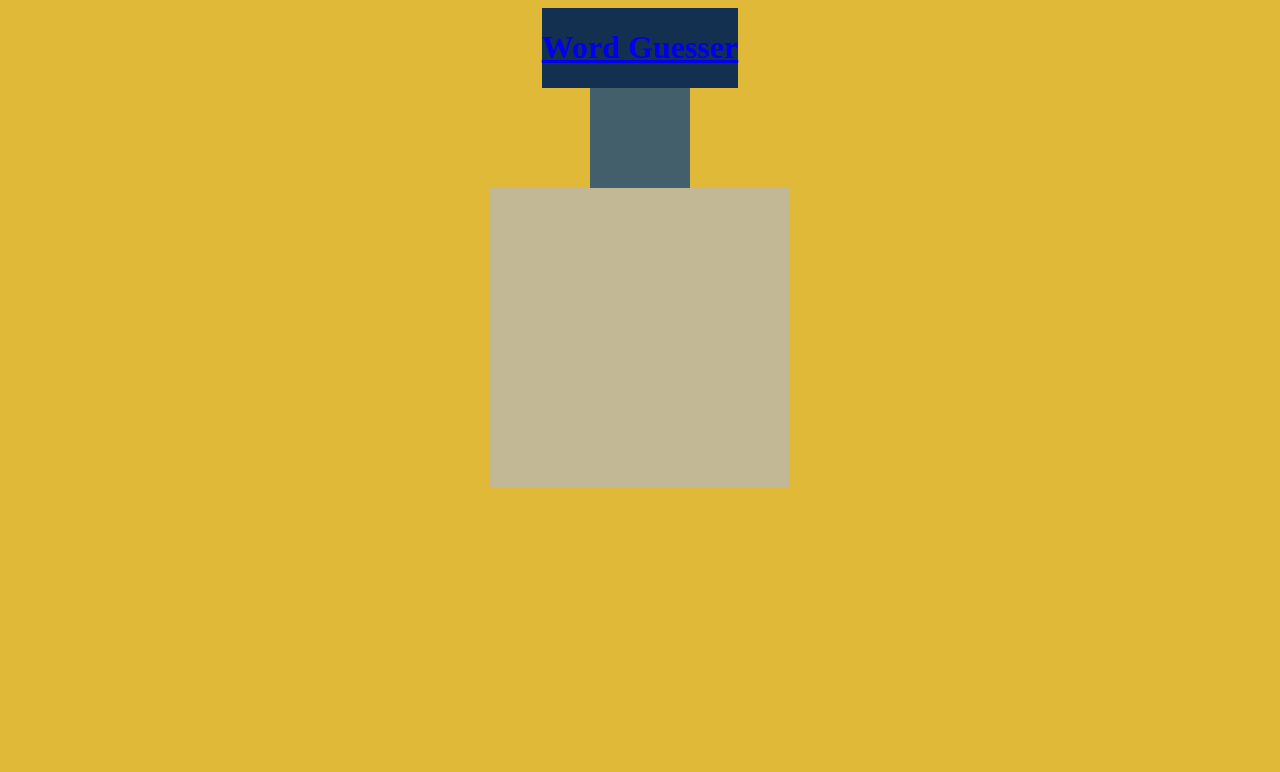
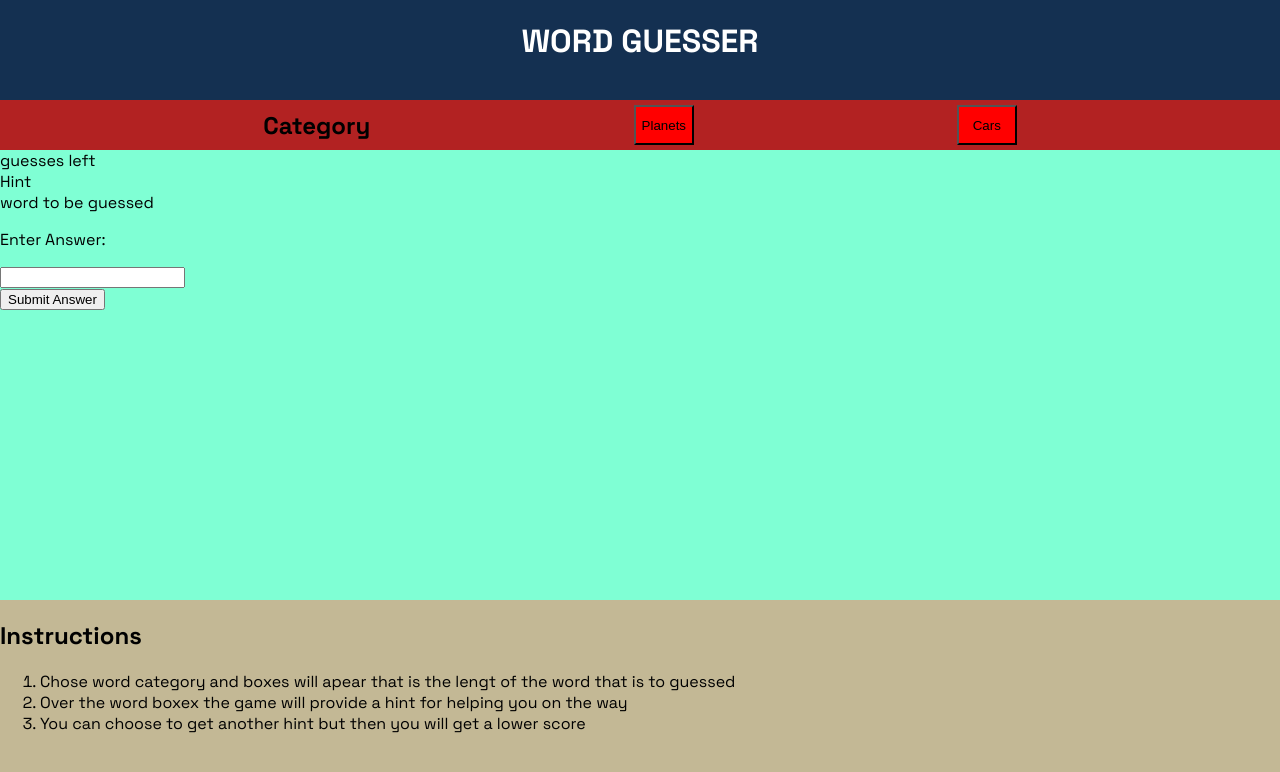
Before and after one commit to Stojj2/Portfolio-Project-2, a plain HTML site: page index.html in a window 1280 px wide. Drawn offline with Linux system fonts and the light colour scheme.

Commit message:
Add buttons and text elements to index.html file

```diff
--- a/assets/css/style.css
+++ b/assets/css/style.css
@@ -3,28 +3,58 @@ body {
     background-color: #e0b938;
     flex-direction: column;
     align-items: center;
+    margin: 0px;
+    font-family: 'Space Grotesk', sans-serif;
 }
 
 header {
+    display: flex;
     background-color: #143051;
+    width: 100%;
+    height: 100px;
+    justify-content: center;
+}
+
+header > div > a {
+  text-decoration: none;
+  color: white;
 }
 
 .game-area {
-    width: 100px;
-    height: 100px;
+    display: flex;
+    width: 100%;
+    height: 500px;
     background-color: #425F6B;
+    flex-direction: column;
+    align-items: center;
+    justify-content: flex-start;
 }
 
-.game {
-
+.game{
+    width: 100%;
+    height: 200px;
+    background-color: aquamarine;
+    flex-grow: 1;
 }
 
 .category {
-
+    display: flex;
+    width: 100%;
+    height: 50px;
+    background-color: firebrick;
+    flex-shrink: 2;
+    align-items: center;
+    justify-content: space-evenly;
+    flex-direction: row;
 }
 
+.category > button {
+    height: 40px;
+    width: 60px;
+    background-color: red ;
+}
 .instruction-area {
-    width: 300px;
+    width: 100%;
     height: 300px;
     background-color: #C3B895;
 }
--- a/index.html
+++ b/index.html
@@ -1,30 +1,60 @@
 <!DOCTYPE html>
 <html lang="en">
+
 <head>
     <meta charset="UTF-8">
     <meta http-equiv="X-UA-Compatible" content="IE=edge">
     <meta name="viewport" content="width=device-width, initial-scale=1.0">
     <link rel="stylesheet" href="assets/css/style.css">
-    <title>Word-Guesser</title>
+    <title>word-guesser</title>
+
+    <link rel="preconnect" href="https://fonts.googleapis.com">
+    <link rel="preconnect" href="https://fonts.gstatic.com" crossorigin>
+    <link href="https://fonts.googleapis.com/css2?family=Space+Grotesk:wght@400;700&display=swap" rel="stylesheet">
 </head>
+
 <body>
     <header>
         <div>
             <a href="#home">
-                <h1>Word Guesser</h1>
+                <h1>WORD GUESSER</h1>
             </a>
         </div>
     </header>
 
     <section class="game-area">
-        <div clas="game">
+        <div class="category">
+            <h2>Category</h2>
+            <button data-type="select" class="select-planet">Planets</button>
+            <button data-type="select" class="select-cars">Cars</button>
         </div>
-        <div class="category">
+        <div class="game">
+            <div class="guesses-left">
+                <span id="guesses-field">guesses left</span>
+            </div>
+            <div class="hint">
+                <span id="hint-field">Hint</span>
+            </div>
+            <div class="word">
+                <span id="word-field">word to be guessed</span>
+            </div>
+            <div class="submit">
+                <p>Enter Answer:</p>
+                <input id="answer-box" type="text">
+            </div>
+            <button data-type="submit" class="button-submit">Submit Answer</button>
+
         </div>
     </section>
 
     <section class="instruction-area">
         <div>
+            <h2>Instructions</h2>
+            <ol>
+                <li>Chose word category and boxes will apear that is the lengt of the word that is to guessed</li>
+                <li>Over the word boxex the game will provide a hint for helping you on the way</li>
+                <li>You can choose to get another hint but then you will get a lower score</li>
+            </ol>
         </div>
     </section>
 
@@ -32,4 +62,5 @@
     </footer>
 
 </body>
+
 </html>
```
